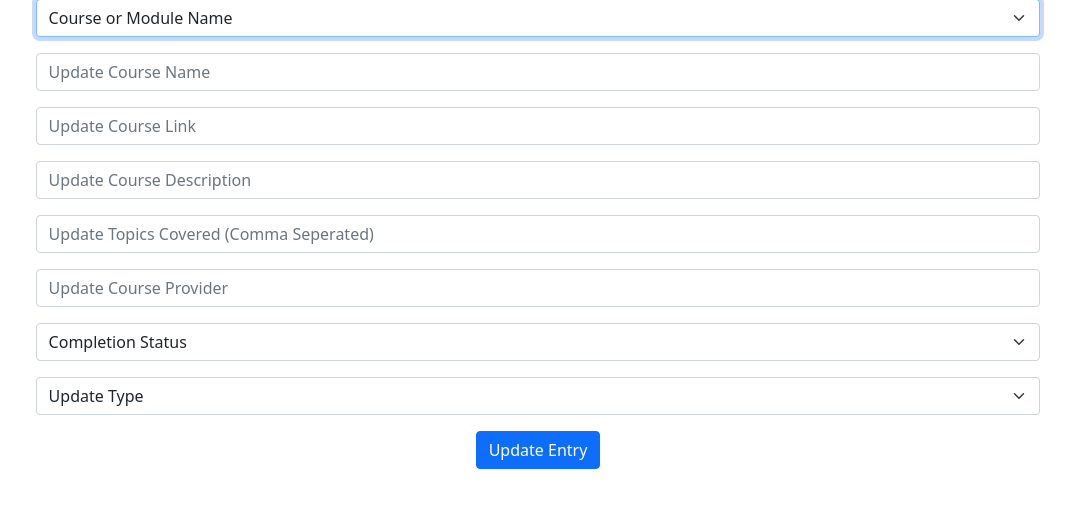
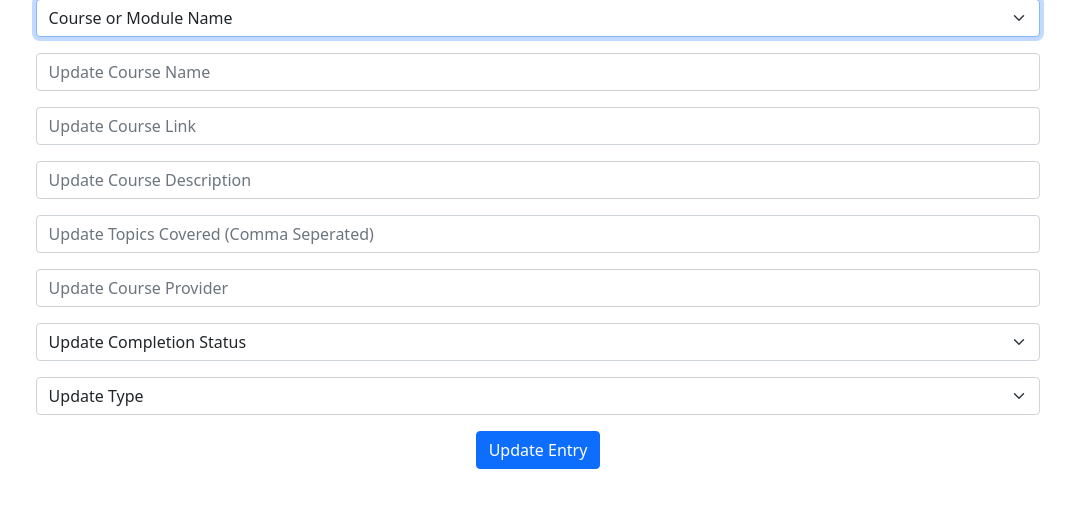
Before and after one commit to corey-richardson/course-progress-tracker, a Flask app: page /update in a window 1280 px wide. Shown: the part 185-711 px from the top of the page, without its empty margins (102-1177 px from the left). Run offline with Flask 3, Linux system fonts and the light colour scheme; a user stored in the database is signed in.

Commit message:
Placeholder

```diff
--- a/mysite/templates/update.html
+++ b/mysite/templates/update.html
@@ -35,7 +35,7 @@
 
         <div class="mb-3">
             <select class="form-select mx-auto w-auto" name="completion">
-                <option selected disabled hidden>Completion Status</option>
+                <option selected disabled hidden>Update Completion Status</option>
                 <option value="2">Completed</option>
                 <option value="1">In Progress</option>
                 <option value="0">Not Started</option>
```
